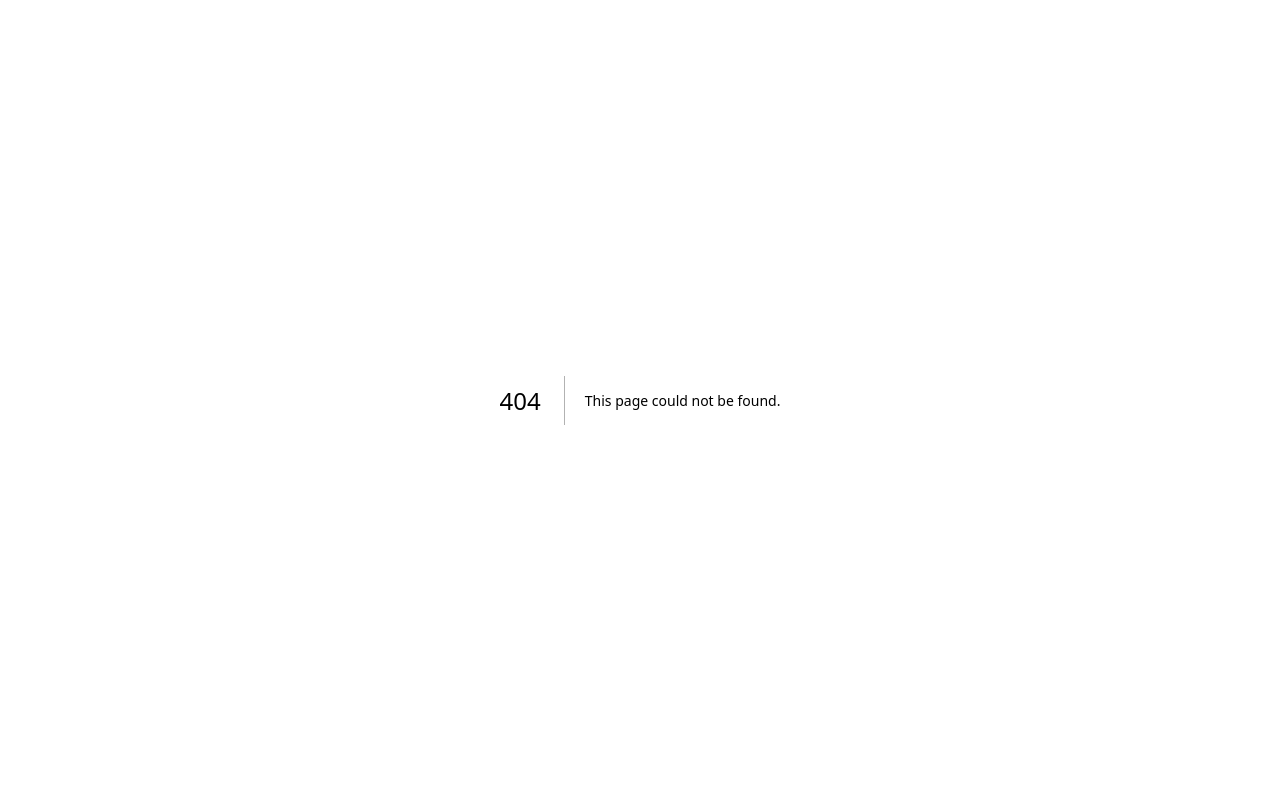
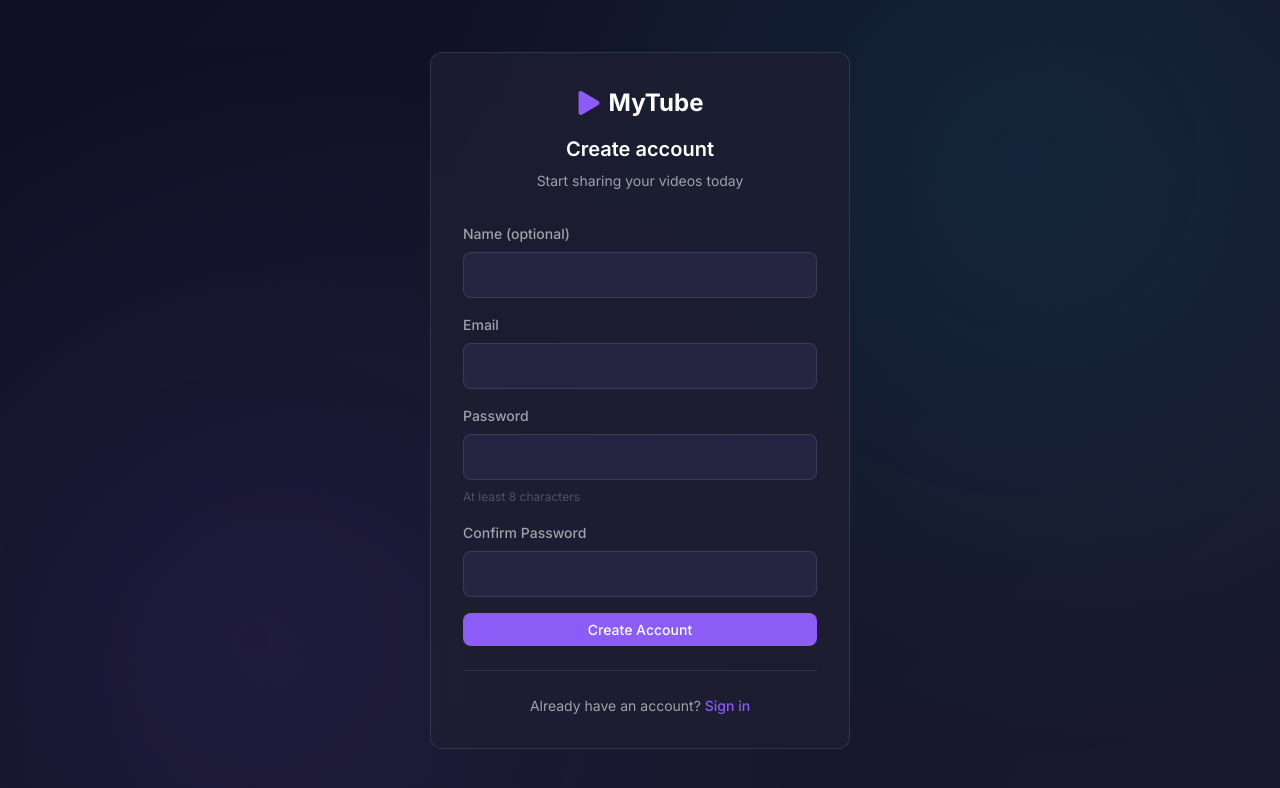
Before and after one commit to snieda26/my-tube, a Next.js app: page /auth/register in a window 1280 px wide. Before the commit this address had no page. Shown: the top 788 px of the page. Built offline with nearby package versions, Linux system fonts and the light colour scheme.

Commit message:
Lesson-6.1

```diff
--- a/package.json
+++ b/package.json
@@ -13,6 +13,7 @@
     "next": "16.0.10",
     "react": "19.2.1",
     "react-dom": "19.2.1",
+    "react-hook-form": "^7.69.0",
     "react-icons": "^5.5.0",
     "sass": "^1.96.0"
   },
--- /dev/null
+++ b/src/app/auth/layout.tsx
@@ -0,0 +1,16 @@
+'use client'
+
+import '@/styles/modules/_auth.scss'
+import '@/styles/layout/_main.scss'
+
+export default function AuthLayout({
+	children,
+}: {
+	children: React.ReactNode
+}) {
+	return (
+		<div className="auth-layout">
+			{children}
+		</div>
+	)
+}
--- /dev/null
+++ b/src/app/auth/register/page.tsx
@@ -0,0 +1,97 @@
+'use client'
+
+import { useForm } from 'react-hook-form'
+import Link from 'next/link'
+import { FaPlay } from 'react-icons/fa'
+import Input from '@/common/components/ui/input/Input'
+import Button from '@/common/components/ui/button/Button'
+
+interface RegisterFormData {
+	name: string
+	email: string
+	password: string
+	confirmPassword: string
+}
+
+export default function RegisterPage() {
+	const { register, handleSubmit, watch, formState: { errors } } = useForm<RegisterFormData>()
+
+	const password = watch('password')
+
+	const onSubmit = (data: RegisterFormData) => {
+		// TODO: Implement registration logic
+		console.log('Registration form submitted:', data)
+	}
+
+	return (
+		<div className="auth-card">
+			<div className="auth-card__header">
+				<div className="auth-card__logo">
+					<FaPlay />
+					<span>MyTube</span>
+				</div>
+				<h1 className="auth-card__title">Create account</h1>
+				<p className="auth-card__subtitle">Start sharing your videos today</p>
+			</div>
+
+			<form className="auth-card__form" onSubmit={handleSubmit(onSubmit)}>
+				<Input
+					label="Name (optional)"
+					type="text"
+					{...register('name')}
+				/>
+
+				<Input
+					label="Email"
+					type="email"
+					{...register('email', {
+						required: 'Email is required',
+						pattern: {
+							value: /^[A-Z0-9._%+-]+@[A-Z0-9.-]+\.[A-Z]{2,}$/i,
+							message: 'Invalid email address',
+						},
+					})}
+					error={errors.email?.message}
+				/>
+
+				<Input
+					label="Password"
+					type="password"
+					{...register('password', {
+						required: 'Password is required',
+						minLength: {
+							value: 8,
+							message: 'Password must be at least 8 characters',
+						},
+					})}
+					error={errors.password?.message}
+					hint="At least 8 characters"
+				/>
+
+				<Input
+					label="Confirm Password"
+					type="password"
+					{...register('confirmPassword', {
+						required: 'Please confirm your password',
+						validate: (value) =>
+							value === password || 'Passwords do not match',
+					})}
+					error={errors.confirmPassword?.message}
+				/>
+
+				<Button
+					type="submit"
+					variant="primary"
+					fullWidth
+				>
+					Create Account
+				</Button>
+			</form>
+
+			<div className="auth-card__footer">
+				Already have an account?{' '}
+				<Link href="/auth/login">Sign in</Link>
+			</div>
+		</div>
+	)
+}
--- /dev/null
+++ b/src/common/components/ui/button/Button.tsx
@@ -0,0 +1,50 @@
+import clsx from 'clsx'
+import { ButtonHTMLAttributes, ReactNode } from 'react'
+
+interface ButtonProps extends ButtonHTMLAttributes<HTMLButtonElement> {
+	variant?: 'primary' | 'secondary' | 'ghost' | 'danger'
+	size?: 'sm' | 'md' | 'lg'
+	isLoading?: boolean
+	isIcon?: boolean
+	fullWidth?: boolean
+	children: ReactNode
+}
+
+export default function Button({
+	variant = 'primary',
+	size = 'md',
+	isLoading = false,
+	isIcon = false,
+	fullWidth = false,
+	className,
+	children,
+	disabled,
+	...props
+}: ButtonProps) {
+	return (
+		<button
+			className={clsx(
+				'button',
+				`button--${variant}`,
+				`button--${size}`,
+				{
+					'button--loading': isLoading,
+					'button--icon': isIcon,
+					'button--full': fullWidth,
+				},
+				className,
+			)}
+			disabled={disabled || isLoading}
+			{...props}
+		>
+			{isLoading ? (
+				<>
+					<span className="button__spinner">⏳</span>
+					{children}
+				</>
+			) : (
+				children
+			)}
+		</button>
+	)
+}
--- /dev/null
+++ b/src/common/components/ui/input/Input.tsx
@@ -0,0 +1,29 @@
+import clsx from 'clsx'
+import { InputHTMLAttributes, forwardRef } from 'react'
+
+interface InputProps extends InputHTMLAttributes<HTMLInputElement> {
+	label?: string
+	error?: string
+	hint?: string
+}
+
+const Input = forwardRef<HTMLInputElement, InputProps>(
+	({ label, error, hint, className, ...props }, ref) => {
+		return (
+			<div className="input-group">
+				{label && <label className="input-group__label">{label}</label>}
+				<input
+					ref={ref}
+					className={clsx('input', { 'input--error': error }, className)}
+					{...props}
+				/>
+				{error && <span className="input-group__error">{error}</span>}
+				{hint && !error && <span className="input-group__hint">{hint}</span>}
+			</div>
+		)
+	},
+)
+
+Input.displayName = 'Input'
+
+export default Input
```
Also changed, not shown: src/app/auth/login/page.tsx (added, +76 -0 lines), 1 other file (tests, documents, lock files or other folders).
